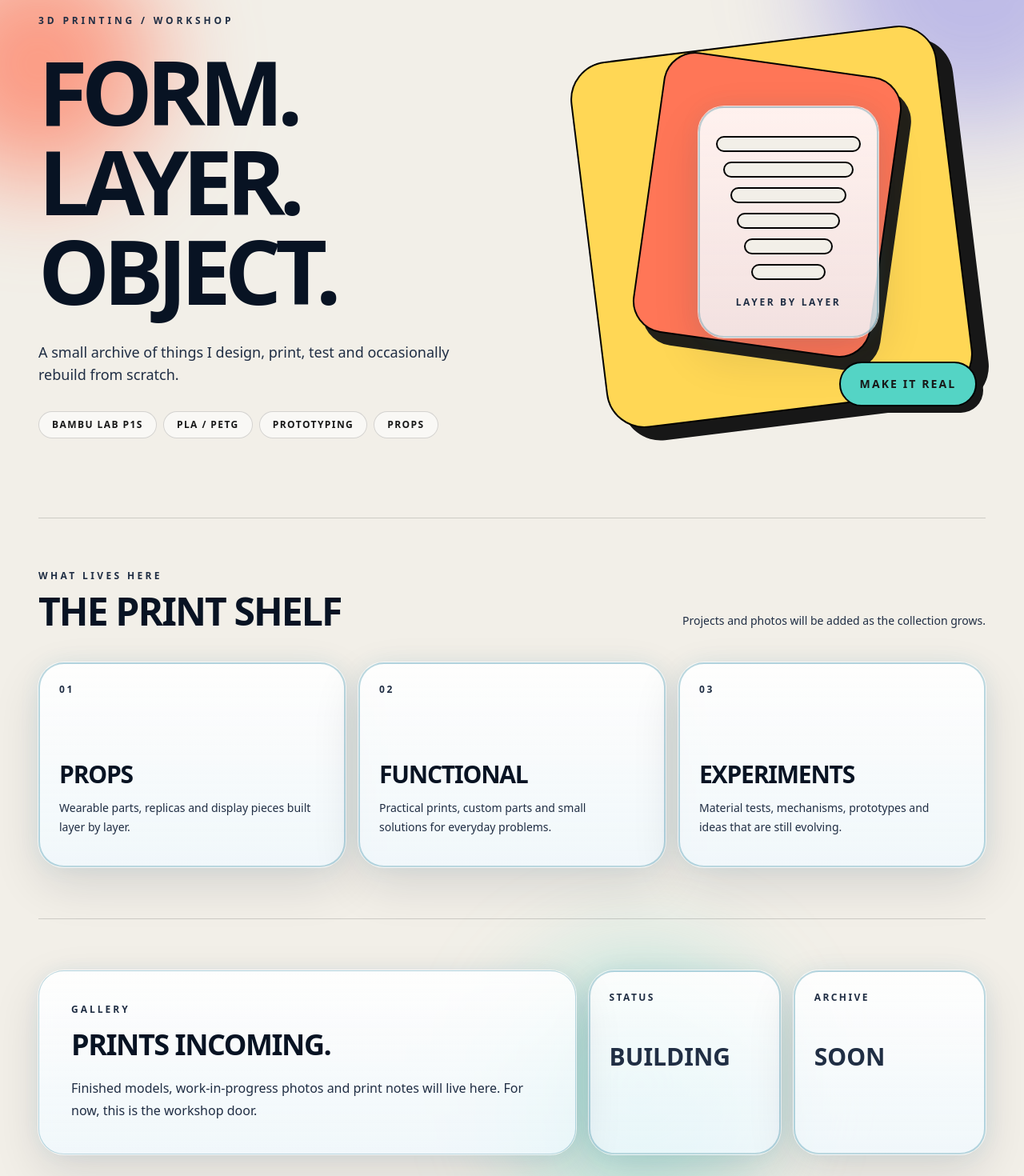
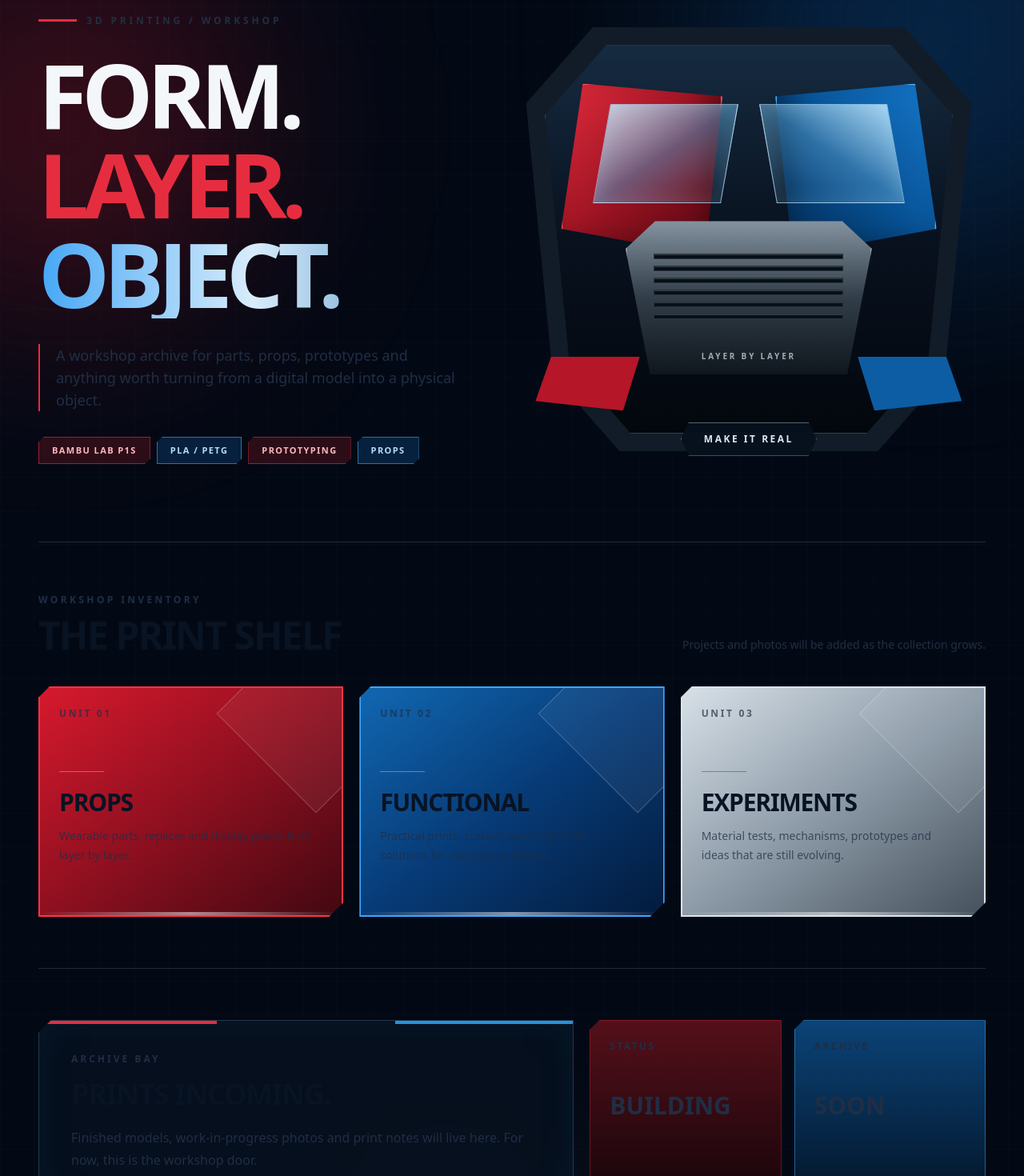
Before and after one commit to viktor132607/MyPortfolioPage, a Next.js app: page /3dprints in a window 1280 px wide. Shown: the part 160-1630 px from the top of the page at 80% size. Built offline with nearby package versions, Linux system fonts and the light colour scheme.

Commit message:
Restyle 3D prints page with Optimus Prime inspired theme

```diff
--- a/src/app/3dprints/page.tsx
+++ b/src/app/3dprints/page.tsx
@@ -1,116 +1,171 @@
 const printCards = [
-  { number: "01", title: "Props", text: "Wearable parts, replicas and display pieces built layer by layer." },
-  { number: "02", title: "Functional", text: "Practical prints, custom parts and small solutions for everyday problems." },
-  { number: "03", title: "Experiments", text: "Material tests, mechanisms, prototypes and ideas that are still evolving." }
+  {
+    number: "01",
+    title: "Props",
+    text: "Wearable parts, replicas and display pieces built layer by layer.",
+    accent: "red"
+  },
+  {
+    number: "02",
+    title: "Functional",
+    text: "Practical prints, custom parts and small solutions for everyday problems.",
+    accent: "blue"
+  },
+  {
+    number: "03",
+    title: "Experiments",
+    text: "Material tests, mechanisms, prototypes and ideas that are still evolving.",
+    accent: "silver"
+  }
 ];
+
+const accentClasses = {
+  red: "border-[#ff3545] bg-gradient-to-br from-[#d7192d] via-[#8f1020] to-[#420811]",
+  blue: "border-[#3ca7ff] bg-gradient-to-br from-[#1167b1] via-[#073b77] to-[#031b3d]",
+  silver: "border-[#d9e3ec] bg-gradient-to-br from-[#d7e0e7] via-[#8d9ba8] to-[#45515c] text-[#07111f]"
+};
 
 export default function Page() {
   return (
-    <main className="relative min-h-screen overflow-hidden bg-[#f2efe8] text-[#171717]">
-      <div className="pointer-events-none absolute -left-24 top-24 h-72 w-72 rounded-full bg-[#ff7657]/70 blur-3xl" />
-      <div className="pointer-events-none absolute right-[-8rem] top-[-4rem] h-96 w-96 rounded-full bg-[#5f5ce6]/35 blur-3xl" />
-      <div className="pointer-events-none absolute bottom-24 left-1/2 h-80 w-80 rounded-full bg-[#54d4c5]/35 blur-3xl" />
+    <main className="relative min-h-screen overflow-hidden bg-[#030914] text-[#eef5fb]">
+      <div className="pointer-events-none absolute inset-0 opacity-30 [background-image:linear-gradient(rgba(255,255,255,.05)_1px,transparent_1px),linear-gradient(90deg,rgba(255,255,255,.05)_1px,transparent_1px)] [background-size:42px_42px]" />
+      <div className="pointer-events-none absolute left-[-10rem] top-20 h-[30rem] w-[30rem] rounded-full bg-[#d7192d]/25 blur-[120px]" />
+      <div className="pointer-events-none absolute right-[-10rem] top-[-4rem] h-[34rem] w-[34rem] rounded-full bg-[#0e65b7]/30 blur-[120px]" />
+      <div className="pointer-events-none absolute bottom-0 left-1/3 h-64 w-64 rounded-full bg-white/10 blur-[110px]" />
 
       <div className="relative mx-auto w-full max-w-7xl px-5 py-6 sm:px-8 lg:px-12">
-        <header className="flex items-center justify-between border-b border-black/15 pb-5">
-          <a href="/portfolio/" className="text-sm font-black uppercase tracking-[0.2em] transition hover:opacity-60">
-            VI / 3D
+        <header className="flex items-center justify-between border-b border-white/15 pb-5">
+          <a href="/portfolio/" className="group flex items-center gap-3 text-xs font-black uppercase tracking-[0.24em] text-white transition hover:text-[#63b8ff]">
+            <span className="grid h-9 w-9 place-items-center border border-[#9bc9ee]/40 bg-[#07182d] shadow-[inset_0_0_20px_rgba(34,125,209,.25)] [clip-path:polygon(18%_0,82%_0,100%_20%,100%_80%,82%_100%,18%_100%,0_80%,0_20%)]">
+              VI
+            </span>
+            <span>3D / Forge</span>
           </a>
           <a
             href="/portfolio/"
-            className="rounded-full border border-black/20 bg-white/60 px-4 py-2 text-xs font-bold uppercase tracking-[0.16em] backdrop-blur transition hover:bg-black hover:text-white"
+            className="border border-[#9bc9ee]/35 bg-[#081426]/85 px-5 py-2 text-xs font-black uppercase tracking-[0.16em] text-[#dcecff] transition hover:border-[#e62d3f] hover:bg-[#b71426] hover:text-white [clip-path:polygon(10px_0,100%_0,100%_calc(100%_-_10px),calc(100%_-_10px)_100%,0_100%,0_10px)]"
           >
             Portfolio
           </a>
         </header>
 
-        <section className="grid items-center gap-14 py-16 lg:grid-cols-[1.05fr_0.95fr] lg:py-24">
+        <section className="grid items-center gap-14 py-14 lg:grid-cols-[0.95fr_1.05fr] lg:py-24">
           <div>
-            <p className="text-xs font-black uppercase tracking-[0.32em] text-[#e34f35]">3D printing / workshop</p>
-            <h1 className="mt-6 max-w-4xl text-6xl font-black uppercase leading-[0.86] tracking-[-0.07em] sm:text-7xl lg:text-[7rem]">
-              Form.<br />Layer.<br />Object.
+            <div className="mb-7 flex items-center gap-3">
+              <span className="h-[3px] w-12 bg-[#e62d3f]" />
+              <p className="text-xs font-black uppercase tracking-[0.32em] text-[#62b6f6]">3D printing / workshop</p>
+            </div>
+
+            <h1 className="max-w-4xl text-6xl font-black uppercase leading-[0.82] tracking-[-0.065em] sm:text-7xl lg:text-[7rem]">
+              <span className="block text-[#f4f7fa]">Form.</span>
+              <span className="block text-[#e62d3f]">Layer.</span>
+              <span className="block bg-gradient-to-r from-[#45a7f6] via-[#d8ecfb] to-[#4389c0] bg-clip-text text-transparent">Object.</span>
             </h1>
-            <p className="mt-8 max-w-xl text-base leading-7 text-black/65 sm:text-lg">
-              A small archive of things I design, print, test and occasionally rebuild from scratch.
+
+            <p className="mt-8 max-w-xl border-l-2 border-[#e62d3f] pl-5 text-base leading-7 text-[#aebdcb] sm:text-lg">
+              A workshop archive for parts, props, prototypes and anything worth turning from a digital model into a physical object.
             </p>
 
             <div className="mt-8 flex flex-wrap gap-2">
-              {["Bambu Lab P1S", "PLA / PETG", "Prototyping", "Props"].map((item) => (
-                <span key={item} className="rounded-full border border-black/15 bg-white/55 px-4 py-2 text-xs font-bold uppercase tracking-[0.12em]">
+              {["Bambu Lab P1S", "PLA / PETG", "Prototyping", "Props"].map((item, index) => (
+                <span
+                  key={item}
+                  className={`border px-4 py-2 text-[11px] font-black uppercase tracking-[0.13em] [clip-path:polygon(7px_0,100%_0,100%_calc(100%_-_7px),calc(100%_-_7px)_100%,0_100%,0_7px)] ${
+                    index % 2 === 0
+                      ? "border-[#e62d3f]/60 bg-[#42101a]/65 text-[#ffb8bf]"
+                      : "border-[#49a6ec]/60 bg-[#082b50]/70 text-[#b7ddfb]"
+                  }`}
+                >
                   {item}
                 </span>
               ))}
             </div>
           </div>
 
-          <div className="relative mx-auto aspect-square w-full max-w-[560px]">
-            <div className="absolute inset-[7%] rotate-[-7deg] rounded-[3rem] border-2 border-black bg-[#ffd755] shadow-[18px_18px_0_#171717]" />
-            <div className="absolute left-[21%] top-[12%] h-[66%] w-[56%] rotate-[8deg] rounded-[2.5rem] border-2 border-black bg-[#ff7657] shadow-[14px_14px_0_rgba(23,23,23,0.95)]" />
-            <div className="absolute left-[33%] top-[22%] flex h-[54%] w-[42%] flex-col items-center justify-center gap-3 rounded-[2rem] border-2 border-black bg-[#5f5ce6]">
-              {[0, 1, 2, 3, 4, 5].map((layer) => (
-                <div
-                  key={layer}
-                  className="h-5 rounded-full border-2 border-black bg-[#f2efe8]"
-                  style={{ width: `${82 - layer * 8}%` }}
-                />
-              ))}
-              <p className="mt-2 text-xs font-black uppercase tracking-[0.22em] text-white">Layer by layer</p>
+          <div className="relative mx-auto aspect-[1.05/1] w-full max-w-[620px]">
+            <div className="absolute inset-[3%] bg-[#111c28] shadow-[0_30px_80px_rgba(0,0,0,.55)] [clip-path:polygon(15%_0,85%_0,100%_18%,94%_82%,79%_100%,21%_100%,6%_82%,0_18%)]" />
+            <div className="absolute inset-[7%] border border-[#a9c5dc]/35 bg-gradient-to-b from-[#162b41] via-[#08111e] to-[#03070d] [clip-path:polygon(15%_0,85%_0,100%_18%,94%_82%,79%_100%,21%_100%,6%_82%,0_18%)]" />
+
+            <div className="absolute left-[10%] top-[15%] h-[39%] w-[35%] rotate-[-2deg] border-2 border-[#ff4b59] bg-gradient-to-br from-[#e12b3c] via-[#9a1322] to-[#4d0710] shadow-[inset_-18px_-18px_35px_rgba(0,0,0,.35)] [clip-path:polygon(16%_0,100%_10%,86%_100%,0_82%)]" />
+            <div className="absolute right-[10%] top-[15%] h-[39%] w-[35%] rotate-[2deg] border-2 border-[#4cb3ff] bg-gradient-to-bl from-[#1678ca] via-[#075194] to-[#03284f] shadow-[inset_18px_-18px_35px_rgba(0,0,0,.35)] [clip-path:polygon(0_10%,84%_0,100%_82%,14%_100%)]" />
+
+            <div className="absolute left-[19%] top-[20%] h-[22%] w-[27%] -skew-x-[10deg] border border-[#bfe9ff]/60 bg-gradient-to-br from-[#cceeff]/80 via-[#4f8fbb]/55 to-[#0c2235]/80] shadow-[inset_0_0_25px_rgba(164,221,255,.22)]" />
+            <div className="absolute right-[19%] top-[20%] h-[22%] w-[27%] skew-x-[10deg] border border-[#bfe9ff]/60 bg-gradient-to-bl from-[#cceeff]/80 via-[#4f8fbb]/55 to-[#0c2235]/80] shadow-[inset_0_0_25px_rgba(164,221,255,.22)]" />
+
+            <div className="absolute left-1/2 top-[46%] h-[34%] w-[52%] -translate-x-1/2 border-x-2 border-[#afbdc9]/55 bg-gradient-to-b from-[#8493a0] via-[#313d48] to-[#10171e] [clip-path:polygon(12%_0,88%_0,100%_18%,90%_100%,10%_100%,0_18%)]">
+              <div className="absolute inset-x-[11%] top-[21%] space-y-2">
+                {[0, 1, 2, 3, 4, 5].map((line) => (
+                  <div key={line} className="h-[7px] border border-white/15 bg-[#06101a] shadow-[inset_0_1px_0_rgba(255,255,255,.18)]" />
+                ))}
+              </div>
+              <div className="absolute bottom-[8%] left-1/2 -translate-x-1/2 text-center text-[10px] font-black uppercase tracking-[0.28em] text-[#dceaf5]/70">
+                Layer by layer
+              </div>
             </div>
-            <div className="absolute bottom-[8%] right-[2%] rounded-full border-2 border-black bg-[#54d4c5] px-6 py-4 text-sm font-black uppercase tracking-[0.15em] shadow-[8px_8px_0_#171717]">
+
+            <div className="absolute bottom-[12%] left-[5%] h-[12%] w-[22%] bg-[#b51628] [clip-path:polygon(15%_0,100%_0,84%_100%,0_82%)]" />
+            <div className="absolute bottom-[12%] right-[5%] h-[12%] w-[22%] bg-[#0d5da4] [clip-path:polygon(0_0,85%_0,100%_82%,16%_100%)]" />
+
+            <div className="absolute bottom-[2%] left-1/2 -translate-x-1/2 border border-[#b8c8d5]/45 bg-[#07111d]/95 px-7 py-3 text-xs font-black uppercase tracking-[0.21em] text-[#dce8f2] shadow-[0_0_30px_rgba(37,136,212,.22)] [clip-path:polygon(10px_0,calc(100%_-_10px)_0,100%_50%,calc(100%_-_10px)_100%,10px_100%,0_50%)]">
               Make it real
             </div>
           </div>
         </section>
 
-        <section className="border-t border-black/15 py-16">
+        <section className="border-t border-[#8fb2cc]/20 py-16">
           <div className="mb-10 flex items-end justify-between gap-6">
             <div>
-              <p className="text-xs font-black uppercase tracking-[0.28em] text-black/45">What lives here</p>
-              <h2 className="mt-3 text-4xl font-black uppercase tracking-[-0.04em] sm:text-5xl">The print shelf</h2>
+              <p className="text-xs font-black uppercase tracking-[0.28em] text-[#66b9f6]">Workshop inventory</p>
+              <h2 className="mt-3 text-4xl font-black uppercase tracking-[-0.04em] text-white sm:text-5xl">The print shelf</h2>
             </div>
-            <p className="hidden max-w-sm text-right text-sm leading-6 text-black/55 md:block">Projects and photos will be added as the collection grows.</p>
+            <p className="hidden max-w-sm text-right text-sm leading-6 text-[#8da0b1] md:block">Projects and photos will be added as the collection grows.</p>
           </div>
 
-          <div className="grid gap-4 md:grid-cols-3">
-            {printCards.map((card, index) => (
+          <div className="grid gap-5 md:grid-cols-3">
+            {printCards.map((card) => (
               <article
                 key={card.number}
-                className="min-h-64 rounded-[2rem] border-2 border-black p-6 shadow-[8px_8px_0_#171717]"
-                style={{ backgroundColor: ["#ffd755", "#54d4c5", "#ff7657"][index] }}
+                className={`group relative min-h-72 overflow-hidden border-2 p-6 shadow-[12px_12px_0_#01050a] transition duration-300 hover:-translate-y-1 ${accentClasses[card.accent as keyof typeof accentClasses]} [clip-path:polygon(14px_0,100%_0,100%_calc(100%_-_18px),calc(100%_-_18px)_100%,0_100%,0_14px)]`}
               >
-                <p className="text-xs font-black uppercase tracking-[0.22em]">{card.number}</p>
-                <h3 className="mt-20 text-3xl font-black uppercase tracking-[-0.04em]">{card.title}</h3>
-                <p className="mt-3 max-w-xs text-sm leading-6 text-black/70">{card.text}</p>
+                <div className="pointer-events-none absolute -right-14 -top-14 h-44 w-44 rotate-45 border border-white/20 bg-white/5" />
+                <div className="pointer-events-none absolute bottom-0 left-0 h-1 w-full bg-gradient-to-r from-transparent via-white/50 to-transparent" />
+                <p className="text-xs font-black uppercase tracking-[0.22em] opacity-70">Unit {card.number}</p>
+                <div className="mt-16 h-px w-14 bg-current opacity-35" />
+                <h3 className="mt-5 text-3xl font-black uppercase tracking-[-0.04em]">{card.title}</h3>
+                <p className="mt-3 max-w-xs text-sm leading-6 opacity-75">{card.text}</p>
               </article>
             ))}
           </div>
         </section>
 
-        <section className="border-t border-black/15 py-16">
-          <div className="grid gap-4 lg:grid-cols-[1.15fr_0.85fr]">
-            <div className="rounded-[2rem] border border-black/15 bg-white/60 p-8 backdrop-blur sm:p-10">
-              <p className="text-xs font-black uppercase tracking-[0.25em] text-[#5f5ce6]">Gallery</p>
-              <h2 className="mt-4 text-4xl font-black uppercase tracking-[-0.04em]">Prints incoming.</h2>
-              <p className="mt-5 max-w-xl leading-7 text-black/60">
+        <section className="border-t border-[#8fb2cc]/20 py-16">
+          <div className="grid gap-5 lg:grid-cols-[1.15fr_0.85fr]">
+            <div className="relative overflow-hidden border border-[#6f94b0]/30 bg-[#07111f]/85 p-8 shadow-[inset_0_0_45px_rgba(28,97,150,.12)] backdrop-blur sm:p-10 [clip-path:polygon(16px_0,100%_0,100%_calc(100%_-_16px),calc(100%_-_16px)_100%,0_100%,0_16px)]">
+              <div className="absolute left-0 top-0 h-1 w-1/3 bg-[#e62d3f]" />
+              <div className="absolute right-0 top-0 h-1 w-1/3 bg-[#2593df]" />
+              <p className="text-xs font-black uppercase tracking-[0.25em] text-[#65baff]">Archive bay</p>
+              <h2 className="mt-4 text-4xl font-black uppercase tracking-[-0.04em] text-white">Prints incoming.</h2>
+              <p className="mt-5 max-w-xl leading-7 text-[#96a9b9]">
                 Finished models, work-in-progress photos and print notes will live here. For now, this is the workshop door.
               </p>
             </div>
+
             <div className="grid grid-cols-2 gap-4">
-              <div className="rounded-[2rem] border-2 border-black bg-[#171717] p-6 text-[#f2efe8]">
-                <p className="text-xs font-bold uppercase tracking-[0.2em] text-white/45">Status</p>
-                <p className="mt-12 text-3xl font-black uppercase">Building</p>
+              <div className="border border-[#e62d3f]/55 bg-gradient-to-b from-[#54101a] to-[#150409] p-6 [clip-path:polygon(12px_0,100%_0,100%_calc(100%_-_12px),calc(100%_-_12px)_100%,0_100%,0_12px)]">
+                <p className="text-xs font-bold uppercase tracking-[0.2em] text-[#ff8792]">Status</p>
+                <p className="mt-12 text-3xl font-black uppercase text-white">Building</p>
               </div>
-              <div className="rounded-[2rem] border-2 border-black bg-[#5f5ce6] p-6 text-white">
-                <p className="text-xs font-bold uppercase tracking-[0.2em] text-white/60">Archive</p>
-                <p className="mt-12 text-3xl font-black uppercase">Soon</p>
+              <div className="border border-[#3b9de5]/55 bg-gradient-to-b from-[#0b4378] to-[#031426] p-6 [clip-path:polygon(12px_0,100%_0,100%_calc(100%_-_12px),calc(100%_-_12px)_100%,0_100%,0_12px)]">
+                <p className="text-xs font-bold uppercase tracking-[0.2em] text-[#82c9ff]">Archive</p>
+                <p className="mt-12 text-3xl font-black uppercase text-white">Soon</p>
               </div>
             </div>
           </div>
         </section>
 
-        <footer className="flex flex-col gap-3 border-t border-black/15 py-8 text-xs font-bold uppercase tracking-[0.18em] text-black/45 sm:flex-row sm:items-center sm:justify-between">
+        <footer className="flex flex-col gap-3 border-t border-[#8fb2cc]/20 py-8 text-xs font-bold uppercase tracking-[0.18em] text-[#71869a] sm:flex-row sm:items-center sm:justify-between">
           <span>Viktor Iliev / 3D Prints</span>
-          <span>Designed to be filled with projects</span>
+          <span>Built layer by layer</span>
         </footer>
       </div>
     </main>
```
